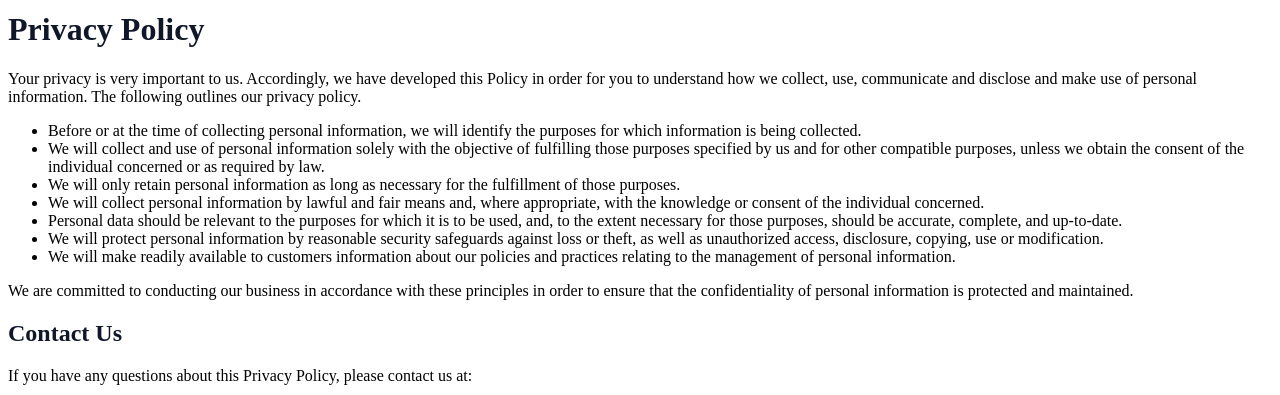
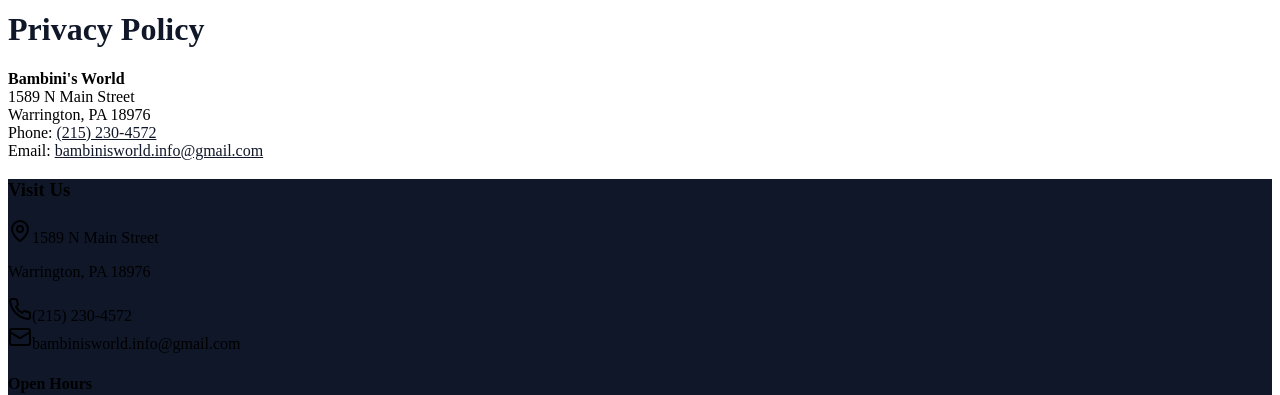
Before and after one commit to websitewannabe/Bambini, a React (Vite) app in the folder client/: page /privacy-policy in a window 1280 px wide. Shown: the part 414-809 px from the top of the page. Built offline with nearby package versions, Linux system fonts and the light colour scheme.

Commit message:
Checkpoint before assistant change: Update privacy policy to provide users with clear, comprehensive guidelines
Replaces the old privacy policy with an updated version from a text file.

Replit-Commit-Author: Assistant

```diff
--- a/client/src/pages/privacy-policy.tsx
+++ b/client/src/pages/privacy-policy.tsx
@@ -6,28 +6,7 @@ export default function PrivacyPolicy() {
         <div className="max-w-4xl mx-auto bg-white rounded-lg shadow-sm p-8">
           <h1 className="text-3xl font-bold text-navy mb-6">Privacy Policy</h1>
           <div className="prose prose-lg max-w-none">
-            <p className="text-gray-600 mb-6">
-              Your privacy is very important to us. Accordingly, we have developed this Policy in order for you to understand how we collect, use, communicate and disclose and make use of personal information. The following outlines our privacy policy.
-            </p>
 
-            <ul className="list-disc pl-6 mb-6 space-y-2">
-              <li>Before or at the time of collecting personal information, we will identify the purposes for which information is being collected.</li>
-              <li>We will collect and use of personal information solely with the objective of fulfilling those purposes specified by us and for other compatible purposes, unless we obtain the consent of the individual concerned or as required by law.</li>
-              <li>We will only retain personal information as long as necessary for the fulfillment of those purposes.</li>
-              <li>We will collect personal information by lawful and fair means and, where appropriate, with the knowledge or consent of the individual concerned.</li>
-              <li>Personal data should be relevant to the purposes for which it is to be used, and, to the extent necessary for those purposes, should be accurate, complete, and up-to-date.</li>
-              <li>We will protect personal information by reasonable security safeguards against loss or theft, as well as unauthorized access, disclosure, copying, use or modification.</li>
-              <li>We will make readily available to customers information about our policies and practices relating to the management of personal information.</li>
-            </ul>
-
-            <p className="mb-6">
-              We are committed to conducting our business in accordance with these principles in order to ensure that the confidentiality of personal information is protected and maintained.
-            </p>
-
-            <h2 className="text-2xl font-semibold text-navy mt-8 mb-4">Contact Us</h2>
-            <p className="mb-4">
-              If you have any questions about this Privacy Policy, please contact us at:
-            </p>
             <div className="bg-gray-50 p-4 rounded-lg">
               <p className="mb-2">
                 <strong>Bambini's World</strong><br />
```
Also changed, not shown: attached_assets/Pasted-1-Terms-By-accessing-this-web-site-you-are-agreeing-to-be-bound-by-these-web-site-Terms-and-Condit-1748551270896.txt (added).
